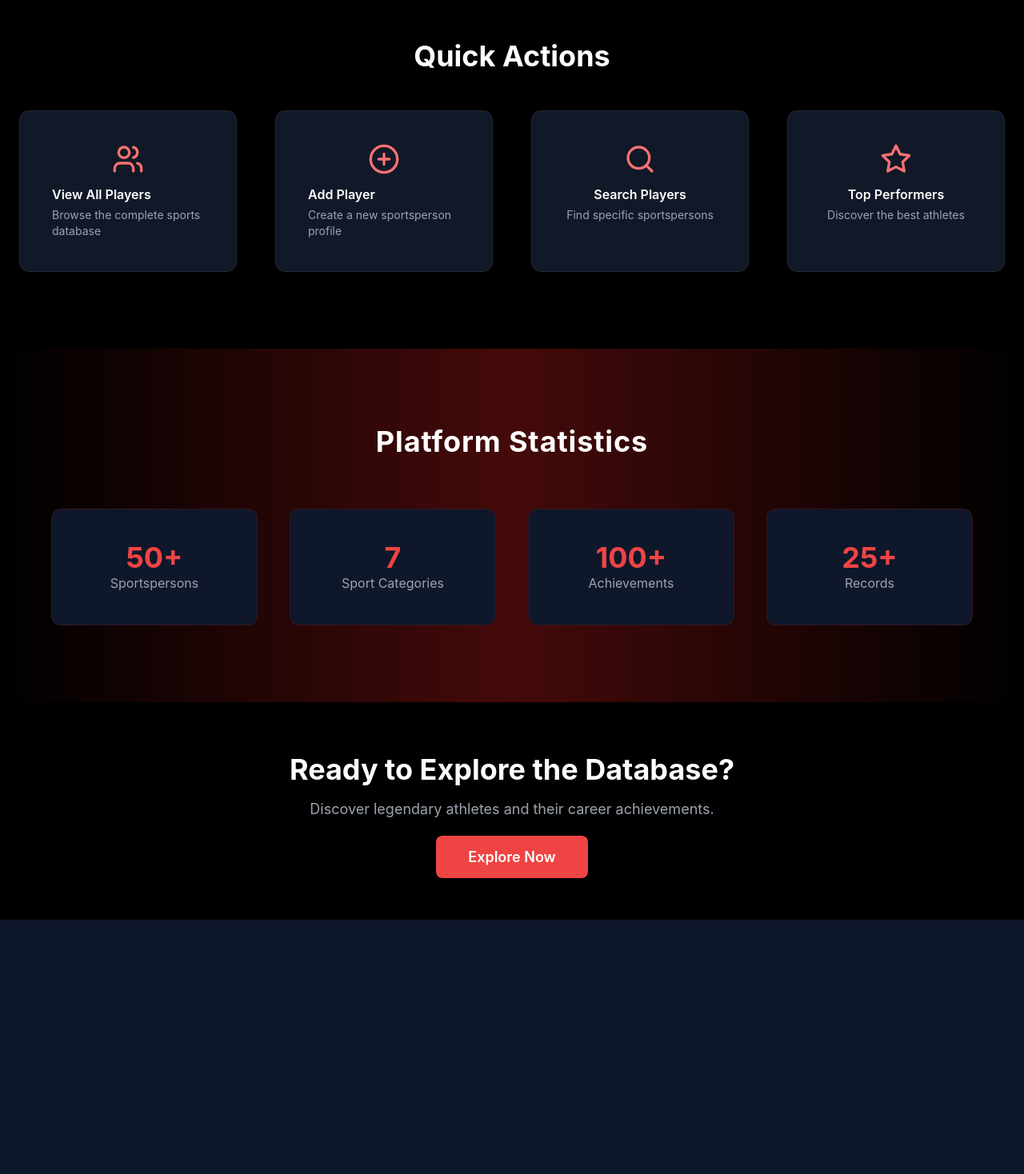
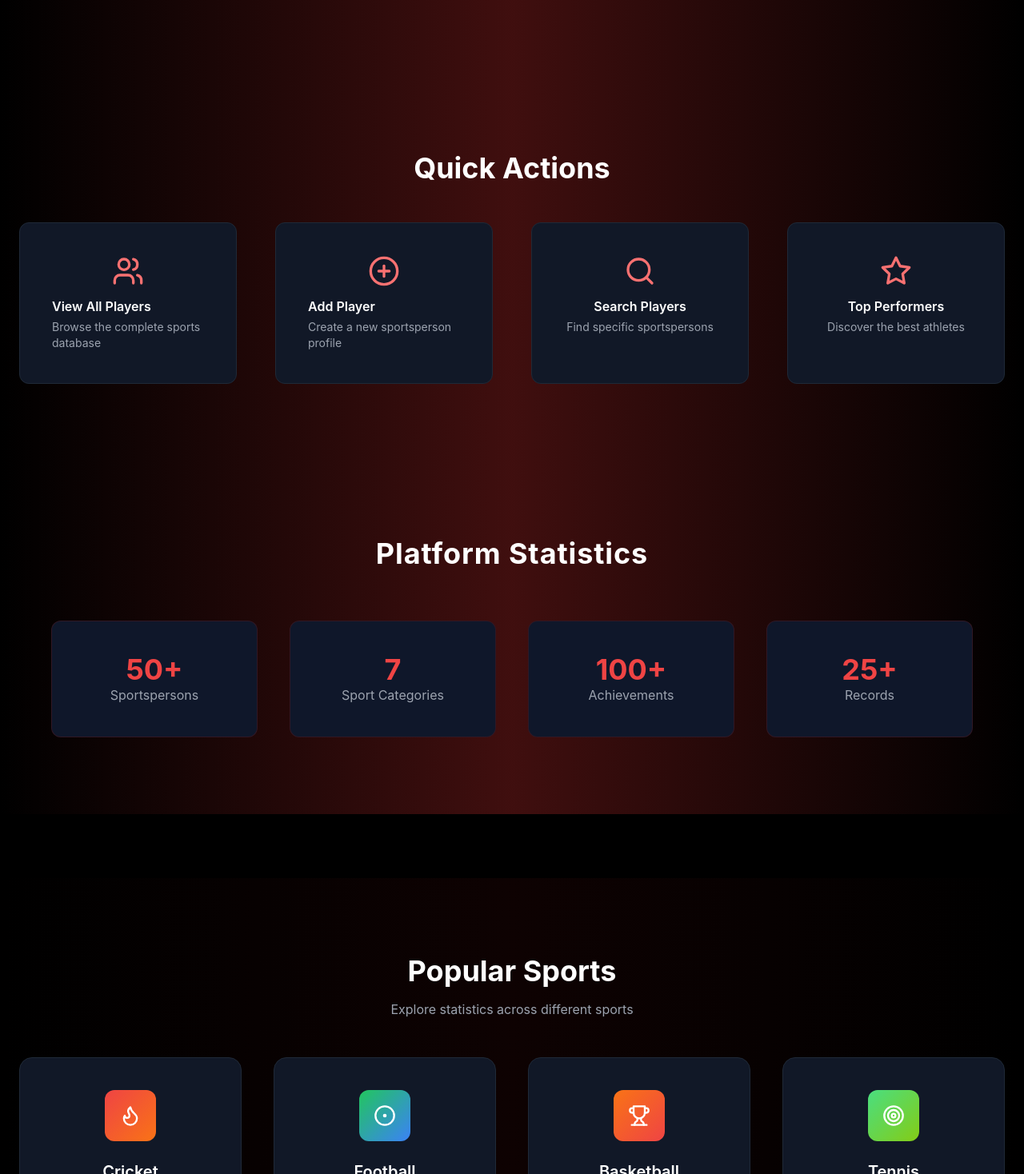
Before and after one commit to Ayushbangwal/Champion-Records, a React (Create React App) app in the folder frontend/: page / in a window 1280 px wide. Shown: the part 1332-2800 px from the top of the page at 80% size. Before the commit the page ends 2482 px from the top, so only its background shows below. Built offline with nearby package versions, Linux system fonts and the light colour scheme; no server answers; the HTML template or start-up script is replaced by a standard one.

Commit message:
ui updates

```diff
--- /dev/null
+++ b/frontend/src/components/PopularSports.jsx
@@ -0,0 +1,57 @@
+import { Flame, Trophy, CircleDot, Target } from "lucide-react";
+
+const PopularSports = () => {
+  return (
+    <div className="text-center px-6 py-24 bg-gradient-to-r from-black via-red-950/20 to-black">
+      <h2 className="text-4xl font-bold mb-4">Popular Sports</h2>
+      <p className="text-gray-400 mb-12">
+        Explore statistics across different sports
+      </p>
+
+      <div className="grid md:grid-cols-4 gap-10 max-w-7xl mx-auto">
+
+
+        {/* Cricket */}
+
+
+        <div className="bg-[#111827] p-10 rounded-2xl border border-gray-800 hover:border-red-500 transition hover:-translate-y-2">
+          <div className="w-16 h-16 mx-auto mb-6 rounded-xl bg-gradient-to-br from-red-500 to-orange-500 flex items-center justify-center">
+            <Flame className="text-white" size={28} />
+          </div>
+          <h3 className="text-xl font-semibold">Cricket</h3>
+          <p className="text-gray-400 text-sm">3 Players</p>
+        </div>
+
+        {/* Football */}
+        <div className="bg-[#111827] p-10 rounded-2xl border border-gray-800 hover:border-blue-500 transition hover:-translate-y-2">
+          <div className="w-16 h-16 mx-auto mb-6 rounded-xl bg-gradient-to-br from-green-500 to-blue-500 flex items-center justify-center">
+            <CircleDot className="text-white" size={28} />
+          </div>
+          <h3 className="text-xl font-semibold">Football</h3>
+          <p className="text-gray-400 text-sm">3 Players</p>
+        </div>
+
+        {/* Basketball */}
+        <div className="bg-[#111827] p-10 rounded-2xl border border-gray-800 hover:border-orange-500 transition hover:-translate-y-2">
+          <div className="w-16 h-16 mx-auto mb-6 rounded-xl bg-gradient-to-br from-orange-500 to-red-500 flex items-center justify-center">
+            <Trophy className="text-white" size={28} />
+          </div>
+          <h3 className="text-xl font-semibold">Basketball</h3>
+          <p className="text-gray-400 text-sm">3 Players</p>
+        </div>
+
+        {/* Tennis */}
+        <div className="bg-[#111827] p-10 rounded-2xl border border-gray-800 hover:border-green-500 transition hover:-translate-y-2">
+          <div className="w-16 h-16 mx-auto mb-6 rounded-xl bg-gradient-to-br from-green-400 to-lime-500 flex items-center justify-center">
+            <Target className="text-white" size={28} />
+          </div>
+          <h3 className="text-xl font-semibold">Tennis</h3>
+          <p className="text-gray-400 text-sm">3 Players</p>
+        </div>
+
+      </div>
+    </div>
+  );
+};
+
+export default PopularSports;
--- a/frontend/src/pages/Home.js
+++ b/frontend/src/pages/Home.js
@@ -1,6 +1,7 @@
 import React from "react";
 import { Link } from "react-router-dom";
 import { Search, Trophy, Users, PlusCircle, TrendingUp, Star } from "lucide-react";
+import PopularSports from "../components/PopularSports";
 
 const Home = () => {
   return (
@@ -51,7 +52,8 @@ const Home = () => {
       </section>
 
       {/* FEATURES */}
-      <section className="px-24">
+
+      <section className="bg-gradient-to-r from-black via-red-900/50 to-black py-24">
         <div className="max-w-7xl mx-auto px-6">
 
         <h2 className="text-4xl font-bold text-center mb-16 tracking-wide">
@@ -115,7 +117,7 @@ const Home = () => {
       </section>
 
       {/* QUICK ACTIONS */}
-      <section className="py-24">
+      <section className="bg-gradient-to-r from-black via-red-900/50 to-black py-24">
       <div className="max-w-7xl mx-auto px-6">
         <h2 className="text-4xl font-bold text-center mb-12">
           Quick Actions
@@ -171,8 +173,7 @@ const Home = () => {
 
 
       {/* PLATFORM STATS */}
-
-      <section className="bg-gradient-to-r from-black via-red-950 to-black py-24">
+      <section className="bg-gradient-to-r from-black via-red-900/50 to-black py-24">
         <h2 className="text-4xl font-bold text-center mb-16 tracking-wide">
           Platform Statistics
         </h2>
@@ -182,22 +183,22 @@ const Home = () => {
 
 
 
-          <div className="bg-[#0f172a] border border-red-900/30 rounded-xl p-10 hover:border-red-500 transition">
+          <div className="bg-[#0f172a] border border-red-900/30 rounded-xl p-10 hover:border-red-500 hover:shadow-lg hover:shadow-red-500/10 transition">
             <div className="text-4xl font-bold text-red-500">50+</div>
             <p className="text-gray-400">Sportspersons</p>
           </div>
 
-          <div className="bg-[#0f172a] border border-red-900/30 rounded-xl p-10 hover:border-red-500 transition">
+          <div className="bg-[#0f172a] border border-red-900/30 rounded-xl p-10 hover:border-red-500 hover:shadow-lg hover:shadow-red-500/10 transition">
             <div className="text-4xl font-bold text-red-500">7</div>
             <p className="text-gray-400">Sport Categories</p>
           </div>
 
-          <div className="bg-[#0f172a] border border-red-900/30 rounded-xl p-10 hover:border-red-500 transition">
+          <div className="bg-[#0f172a] border border-red-900/30 rounded-xl p-10 hover:border-red-500 hover:shadow-lg hover:shadow-red-500/10 transition">
             <div className="text-4xl font-bold text-red-500">100+</div>
             <p className="text-gray-400">Achievements</p>
           </div>
 
-          <div className="bg-[#0f172a] border border-red-900/30 rounded-xl p-10 hover:border-red-500 transition">
+          <div className="bg-[#0f172a] border border-red-900/30 rounded-xl p-10 hover:border-red-500 hover:shadow-lg hover:shadow-red-500/10 transition">
             <div className="text-4xl font-bold text-red-500">25+</div>
             <p className="text-gray-400">Records</p>
           </div>
@@ -206,28 +207,53 @@ const Home = () => {
 
       </section>
 
+<div className="my-20">
+  <PopularSports />
+</div>
 
-      {/* CTA */}
 
-      <section className="text-center py-16">
 
-        <h2 className="text-4xl font-bold mb-4">
+
+      {/* SPLIT CTA SECTION */}
+<section className="grid md:grid-cols-2 border-t border-gray-800">
+
+  {/* LEFT */}
+  <div className="bg-gradient-to-r from-[#0f172a] to-[#7f1d1d] text-center py-20 px-6 border-r border-gray-800">
+    <h2 className="text-3xl md:text-4xl font-bold mb-4 text-white">
       Ready to Explore the Database?
     </h2>
 
-        <p className="text-gray-400 mb-8 text-lg">
+    <p className="text-gray-300 mb-8">
       Discover legendary athletes and their career achievements.
     </p>
 
     <Link
       to="/sportspersons"
-          className="bg-red-500 hover:bg-red-600 px-10 py-4 rounded-lg font-semibold text-lg transition"
+      className="bg-red-500 hover:bg-red-600 px-8 py-3 rounded-lg font-semibold transition"
     >
       Explore Now
     </Link>
+  </div>
+
+  {/* RIGHT */}
+  <div className="bg-gradient-to-r from-[#7f1d1d] to-[#ef4444] text-center py-20 px-6">
+    <h2 className="text-3xl md:text-4xl font-bold mb-4 text-white">
+      Ready to Compare Players?
+    </h2>
+
+    <p className="text-red-100 mb-8">
+      Use our advanced comparison tool to analyze stats side by side
+    </p>
+
+    <Link
+      to="/compare"
+      className="bg-white text-red-600 px-8 py-3 rounded-lg font-semibold hover:bg-gray-100 transition"
+    >
+      Compare Players
+    </Link>
+  </div>
 
 </section>
-
     </div>
   );
 };
--- a/frontend/src/pages/SportspersonList.js
+++ b/frontend/src/pages/SportspersonList.js
@@ -21,9 +21,9 @@ const SportspersonList = () => {
   // Loading
   if (isLoading) {
     return (
-      <div className="flex justify-center items-center min-h-[400px]">
+      <div className="flex justify-center items-center min-h-[400px] bg-gradient-to-r from-black via-red-950/30 to-black text-white">
         <Loader2 className="h-12 w-12 animate-spin text-blue-600 mx-auto mb-4" />
-        <p className="text-gray-600">Loading sportspersons...</p>
+        <p className="text-gray-400">Loading sportspersons...</p>
       </div>
     );
   }
@@ -31,8 +31,8 @@ const SportspersonList = () => {
   // Error
   if (error) {
     return (
-      <div className="text-center py-12">
-        <p className="text-red-600 font-semibold">Error loading sportspersons</p>
+      <div className="text-center py-12 bg-gradient-to-r from-black via-red-950/30 to-black text-white">
+        <p className="text-red-500 font-semibold">Error loading sportspersons</p>
         <button onClick={() => refetch()} className="btn-primary mt-4">
           Try Again
         </button>
@@ -54,16 +54,16 @@ const SportspersonList = () => {
   });
 
   return (
-    <div className="space-y-6">
+    <div className="space-y-6 bg-gradient-to-r from-black via-red-950/30 to-black text-white min-h-screen p-6">
 
       {/* HEADER */}
       <div className="flex justify-between items-center">
         <div>
-            <h1 className="text-3xl font-bold text-gray-900 flex items-center">
+            <h1 className="text-3xl font-bold text-white flex items-center">
             <Users className="h-8 w-8 mr-3 text-blue-600" />
             All Sportspersons
           </h1>
-          <p className="text-gray-600 mt-2">
+          <p className="text-gray-400 mt-2">
             Browse and manage sportsperson profiles
           </p>
         </div>
@@ -76,14 +76,14 @@ const SportspersonList = () => {
 
       {/* SEARCH */}
       <div className="relative mb-4">
-        <Search className="absolute left-3 top-3 h-5 w-5 text-gray-400" />
+        <Search className="absolute left-3 top-3 h-5 w-5 text-gray-500" />
 
         <input
           type="text"
           placeholder="Search sportsperson..."
           value={search}
           onChange={(e) => setSearch(e.target.value)}
-          className="border border-gray-300 pl-10 pr-4 py-3 w-full rounded-lg focus:ring-2 focus:ring-blue-500 focus:outline-none"
+          className="bg-[#111827] text-white border border-gray-800 pl-10 pr-4 py-3 w-full rounded-lg focus:ring-2 focus:ring-red-500 focus:outline-none"
         />
       </div>
 
@@ -94,9 +94,9 @@ const SportspersonList = () => {
 
           className={`px-4 py-2 rounded-lg font-medium transition
 ${sportFilter === "all"
-? "bg-blue-600 text-white"
-: "bg-gray-300 text-gray-700 hover:bg-gray-400"}
-`}
+  ? "bg-red-500 text-white"
+  : "bg-[#111827] text-gray-300 border border-gray-800 hover:border-red-500"}
+  `}
 
           >
           All
```
Lines whose indentation alone changed are shown as unchanged.
